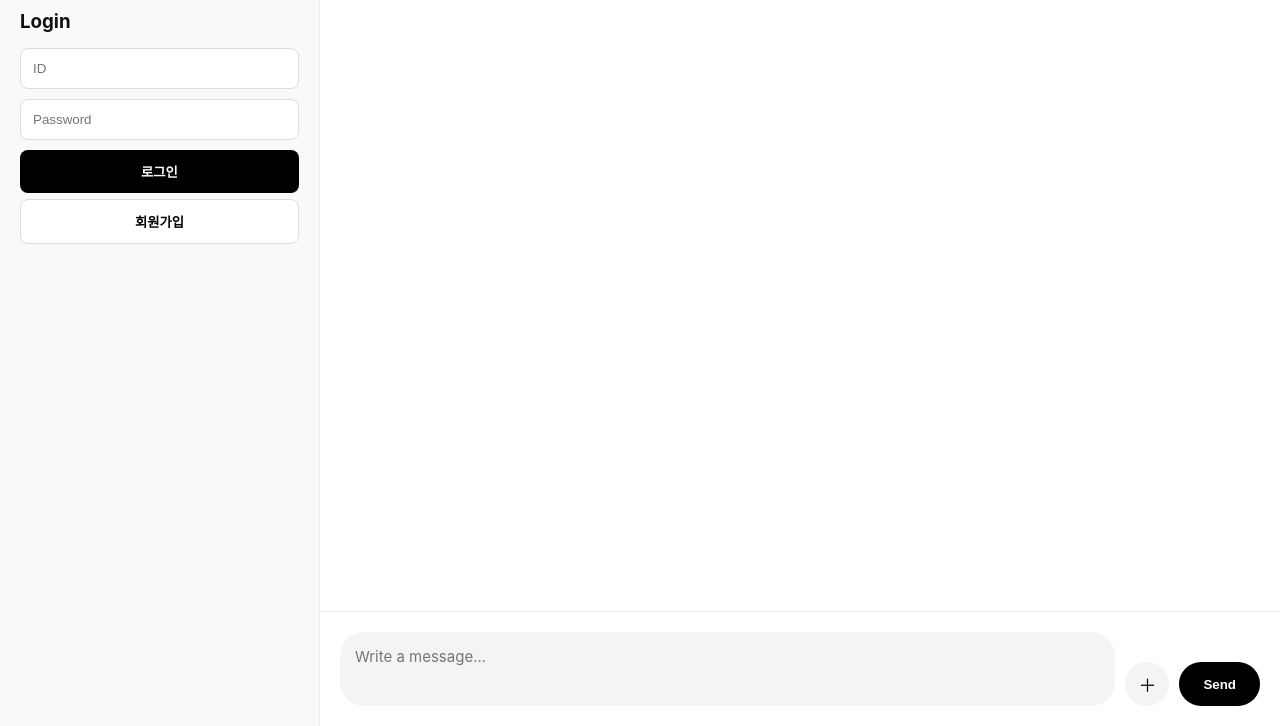
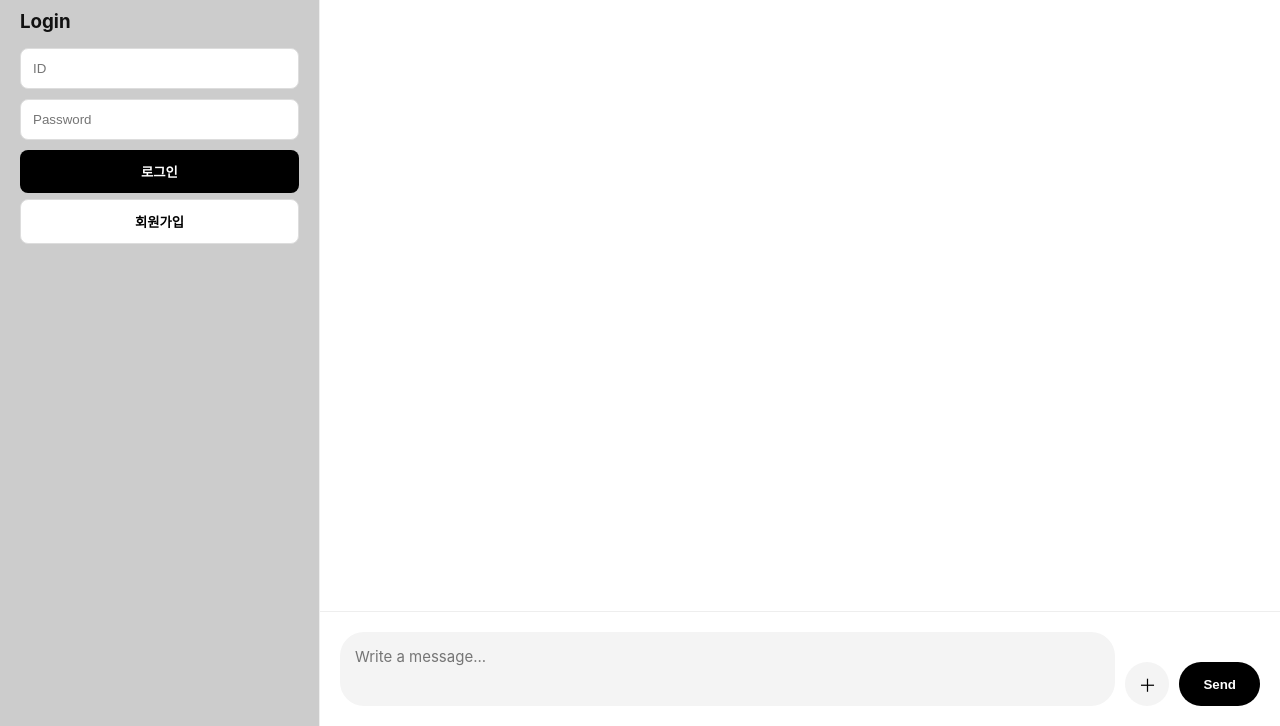
Before and after one commit to austin-mino/Kakao-web, a website: page public/index.html in a window 1280 px wide. Shown: the part 74-800 px from the top of the page. Drawn offline with nearby package versions, Linux system fonts and the light colour scheme; no server answers.

Commit message:
Update style.css

```diff
--- a/public/style.css
+++ b/public/style.css
@@ -1,7 +1,7 @@
 :root{
   --bg:#ffffff;       /* 배경: 순백색 */
   --accent:#222222;   /* 포인트: 블랙 */
-  --panel-bg:#f9f9f9; /* 사이드바: 아주 연한 회색 */
+  --panel-bg:#cccccc; /* 사이드바: 아주 연한 회색 */
   --text:#111;
   --link:#000;
   --border:#eee;
```
